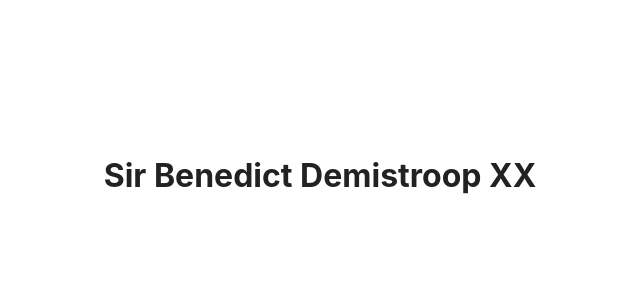
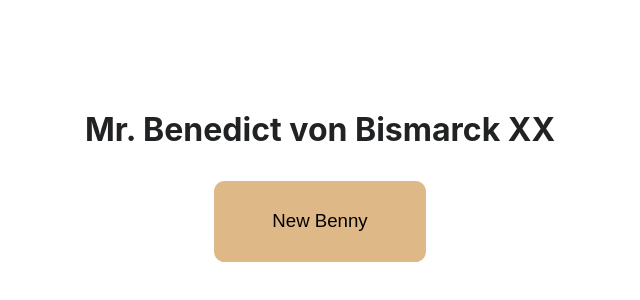
Before and after one commit to GeorgiChochov/benny-name-generator-ui, a Svelte app: page / in a window 1280 px wide. Shown: the part 224-524 px from the top of the page, without its empty margins (320-960 px from the left). Built offline with nearby package versions, Linux system fonts and the light colour scheme.

Commit message:
Add new-benny button

```diff
--- a/src/components/App.svelte
+++ b/src/components/App.svelte
@@ -1,13 +1,19 @@
 <script>
 	const getRandomIndex = (maxIndex) => Math.floor(Math.random() * maxIndex)
 
-	const titles = ["Sir", "Mr.", "Admiral", "Captain", "Prince", "King", "Viceroy", "Dr.", "Prof.", "Lieutenant", "Judge", "Governor", "Senator", "Prime-minister", "President", "Marshall"]
-	const lastNames = ["Popplewell", "Stevenson", "Svenson", "Honeybottom", "Weaslethorp", "Thistlebob", "Rubricton", "McSybil", "Smarlingrove", "Remingfield", "Carlyle", "Demistroop", "Highwell", "Rovelist"]
+	const titles = ["Sir", "Mr.", "Admiral", "Captain", "Prince", "King", "Emperor", "Viceroy", "Dr.", "Prof.", "Lieutenant", "Judge", "Governor", "Senator", "Prime-minister", "President", "Marshall"]
+	const lastNames = ["Popplewell", "Stevenson", "Svensson", "Honeybottom", "Weaslethorp", "Thistlebob", "Rubricton", "McSybil", "Smarlingrove", "Remingfield", "Carlyle", "Demistroop", "Highwell", "Rovelist", "Ehrmentraut", "von Bismarck", "Knorring", "Wilson", "Markson", "Nichlson"]
 	let title = titles[getRandomIndex(titles.length)]
 	let fancyLastName = lastNames[getRandomIndex(lastNames.length)]
 	let romanNumeral = getRandomIndex(20) + 1
 
-	function romanize(num) {
+	const getNewBenny = () => {
+		title = titles[getRandomIndex(titles.length)]
+		fancyLastName = lastNames[getRandomIndex(lastNames.length)]
+		romanNumeral = getRandomIndex(20) + 1
+	}
+
+	const romanize = (num) => {
 		const lookup = {M:1000,CM:900,D:500,CD:400,C:100,XC:90,L:50,XL:40,X:10,IX:9,V:5,IV:4,I:1}
 		let	roman = ''
 		for ( const i in lookup ) {
@@ -20,6 +26,5 @@
 	}
 </script>
 
-<div class="name-container">
-	<h1>{title} Benedict {fancyLastName} {romanize(romanNumeral)}</h1>
-</div>
+<h1>{title} Benedict {fancyLastName} {romanize(romanNumeral)}</h1>
+<button on:click={getNewBenny}>New Benny</button>
--- a/src/css/styles.scss
+++ b/src/css/styles.scss
@@ -21,4 +21,23 @@ body {
   align-items: center;
   justify-content: center;
   display: flex;
+  flex-direction: column;
 }
+
+button {
+  border-radius: 8pt;
+  background-color: burlywood;
+  color: black;
+  border: none;
+  font-size: 14pt;
+  padding: 22pt 44pt;
+  margin: 4pt 2pt;
+  text-align: center;
+  text-decoration: none;
+  cursor: pointer;
+  transition-duration: 0.2s;
+}
+
+button:hover {
+  background-color: antiquewhite;
+}
```
